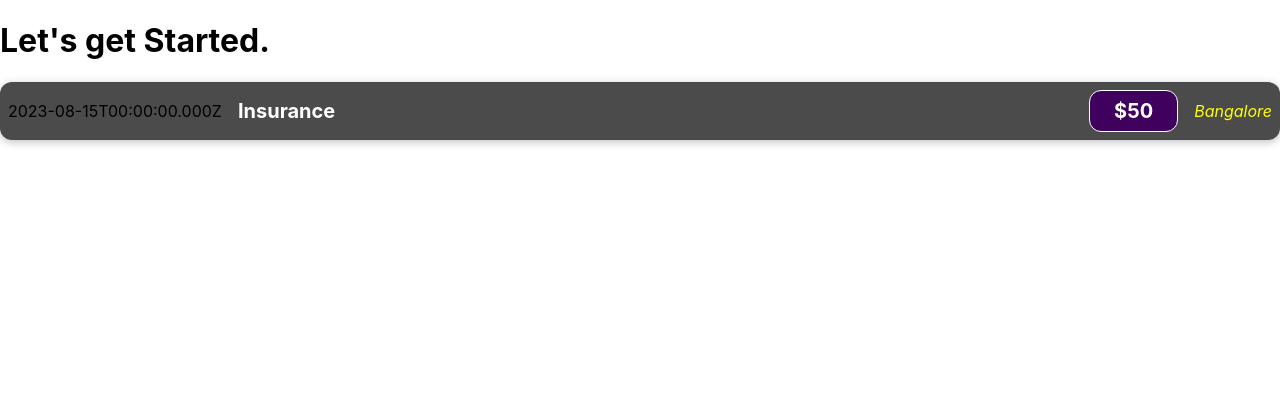
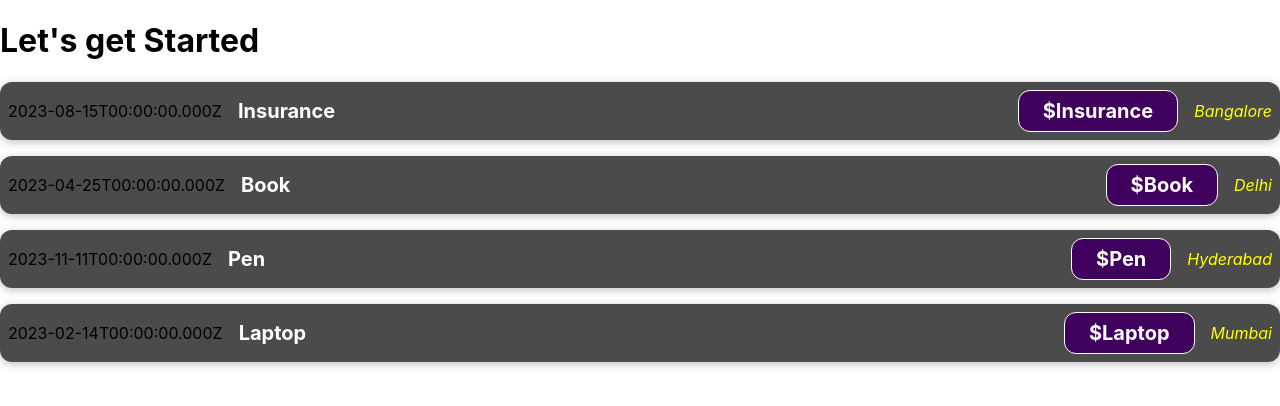
Before and after one commit to dhr7va/pro-one, a React (Create React App) app: page / in a window 1280 px wide. Shown: the top 406 px of the page. Built offline with nearby package versions, Linux system fonts and the light colour scheme.

Commit message:
introduced props

```diff
--- a/src/App.js
+++ b/src/App.js
@@ -2,8 +2,31 @@ import ExpenseItems from "./components/ExpenseItems";
 function App() {
   return (
     <div>
-      <h1>Let's get Started.</h1>
-      <ExpenseItems />
+      <h1>Let's get Started</h1>
+      <ExpenseItems
+        date={new Date(2023, 7, 15)}
+        title="Insurance"
+        price="50"
+        location="Bangalore"
+      />
+      <ExpenseItems
+        date={new Date(2023, 3, 25)}
+        title="Book"
+        price="20"
+        location="Delhi"
+      />
+      <ExpenseItems
+        date={new Date(2023, 10, 11)}
+        title="Pen"
+        price="5"
+        location="Hyderabad"
+      />
+      <ExpenseItems
+        date={new Date(2023, 1, 14)}
+        title="Laptop"
+        price="200"
+        location="Mumbai"
+      />
     </div>
   );
 }
--- a/src/components/ExpenseItems.js
+++ b/src/components/ExpenseItems.js
@@ -1,21 +1,15 @@
 
 import "./ExpenseItem.css";
 
-function ExpenseItem() {
-    const expenseDate = new Date(2023, 7, 15).toISOString();
-    const expenseTitle = "Insurance";
-    const expenseAmount = "50";
-    const expenseLocation = " Bangalore";
+export default function ExpenseItem(prop) {
     return (
         <div className="expense-item">
-            <div>{expenseDate}</div>
+            <div>{prop.date.toISOString()}</div>
             <div className="expense-item__description">
-                <h2>{expenseTitle}</h2>
-                <div className="expense-item__price">${expenseAmount}</div>
+                <h2>{prop.title}</h2>
+                <div className="expense-item__price">${prop.title}</div>
             </div>
-            <div className="expense-item__location">{expenseLocation}</div>
+            <div className="expense-item__location">{prop.location}</div>
         </div>
     );
 }
-
-export default ExpenseItem;
```
